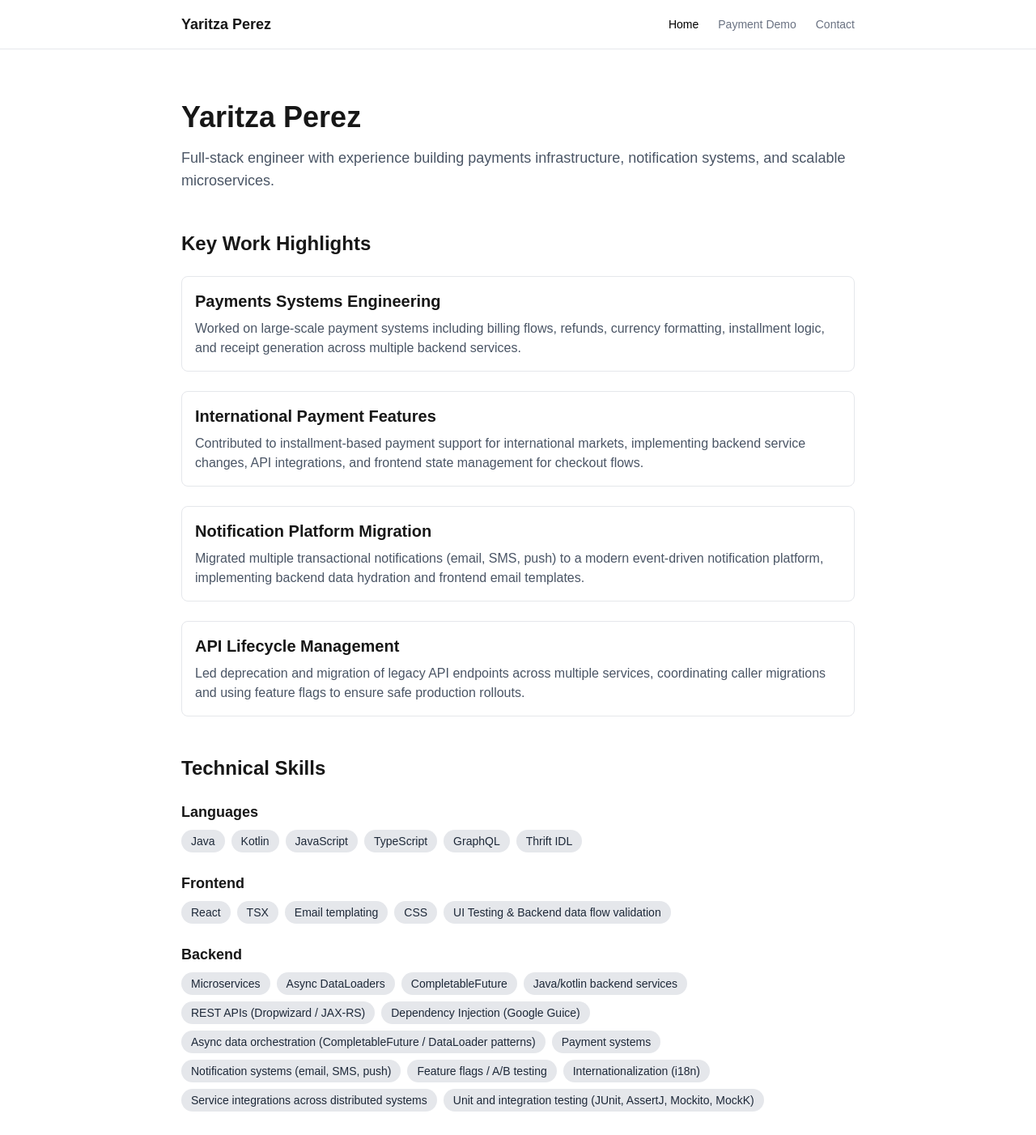
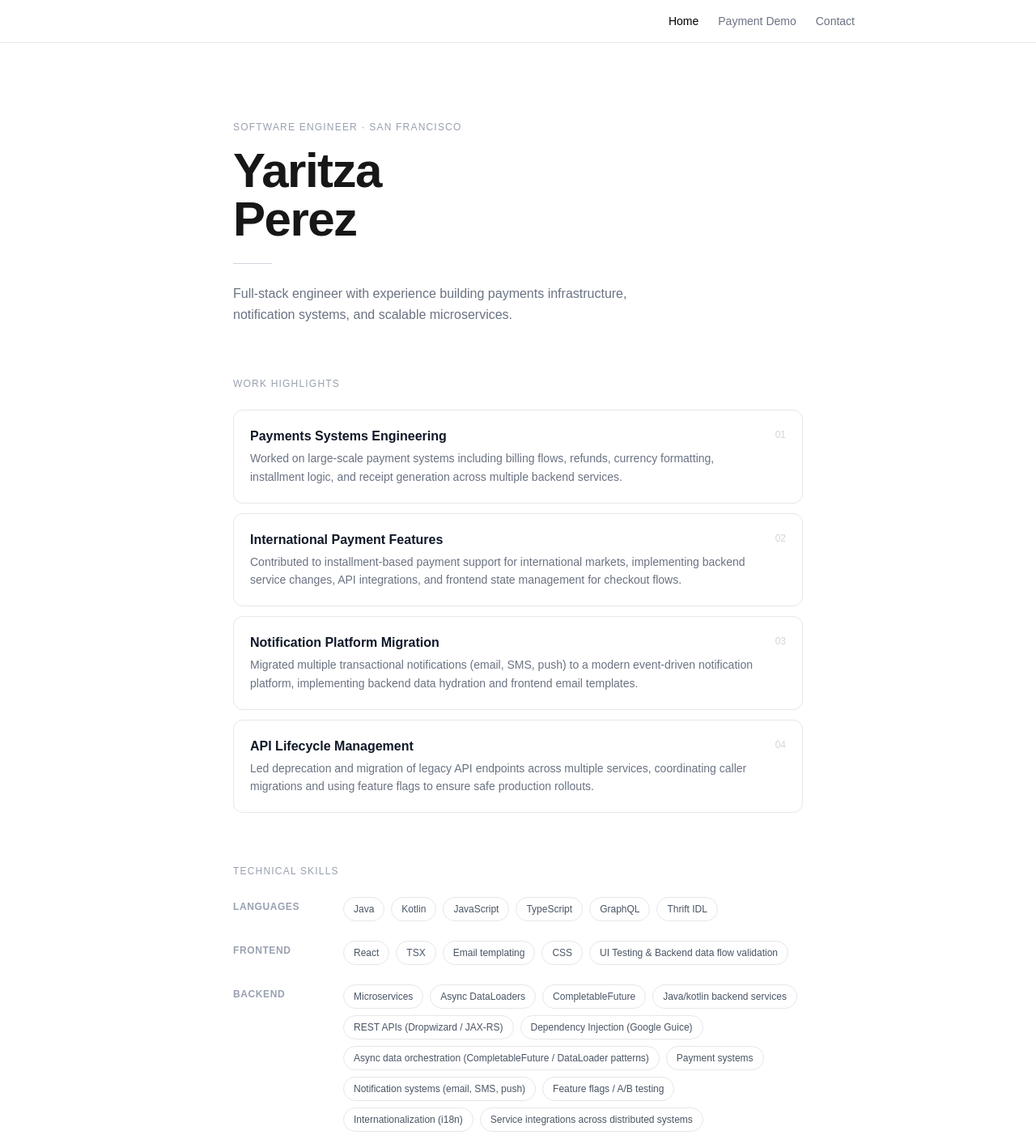
Before and after one commit to yaritzape9/PersonalWebsite, a Next.js app: page / in a window 1280 px wide. Shown: the top 1402 px of the page at 81% size. Built offline with nearby package versions, Linux system fonts and the light colour scheme.

Commit message:
adding redesign for frontend

```diff
--- a/src/app/page.tsx
+++ b/src/app/page.tsx
@@ -3,21 +3,24 @@ import SkillsSection from "@/components/SkillsSection";
 
 export default function Home() {
   return (
-    <main className="max-w-4xl mx-auto p-8
-                 bg-white dark:bg-black
-                 min-h-screen">
+    <main className="max-w-3xl mx-auto px-8 py-16 min-h-screen">
 
-      <h1 className="text-4xl font-bold mb-4">
-        Yaritza Perez
-      </h1>
-
-      <p className="text-lg text-gray-600 dark:text-gray-300">
-        Full-stack engineer with experience building payments infrastructure,
-        notification systems, and scalable microservices.
-      </p>
+      {/* Hero */}
+      <div className="mb-16">
+        <p className="text-xs font-mono uppercase tracking-widest text-gray-400 dark:text-gray-500 mb-4">
+          Software Engineer · San Francisco
+        </p>
+        <h1 className="text-6xl font-bold tracking-tight leading-none mb-6">
+          Yaritza<br />Perez
+        </h1>
+        <div className="w-12 h-px bg-gray-300 dark:bg-gray-700 mb-6" />
+        <p className="text-gray-500 dark:text-gray-400 leading-relaxed max-w-lg">
+          Full-stack engineer with experience building payments infrastructure,
+          notification systems, and scalable microservices.
+        </p>
+      </div>
 
       <HighlightsSection />
-
       <SkillsSection />
 
     </main>
--- a/src/components/HighlightsSection.tsx
+++ b/src/components/HighlightsSection.tsx
@@ -19,20 +19,41 @@ export default function HighlightsSection() {
       .finally(() => setLoading(false))
   }, [])
 
-  if (loading) return <p className="text-gray-400 mt-12">Loading highlights...</p>
-  if (error) return <p className="text-red-500 mt-12">{error}</p>
+  if (loading) return (
+    <section className="mb-16">
+      <div className="h-4 w-32 bg-gray-100 dark:bg-gray-800 rounded animate-pulse mb-8" />
+      {[...Array(3)].map((_, i) => (
+        <div key={i} className="h-24 bg-gray-100 dark:bg-gray-800 rounded-xl mb-3 animate-pulse" />
+      ))}
+    </section>
+  )
+
+  if (error) return <p className="text-red-500 mb-16">{error}</p>
 
   return (
-    <section className="mt-12">
-      <h2 className="text-2xl font-bold mb-6">Key Work Highlights</h2>
-      <div className="space-y-6">
-        {highlights.map((highlight) => (
+    <section className="mb-16">
+      <p className="text-xs font-mono uppercase tracking-widest text-gray-400 dark:text-gray-500 mb-6">
+        Work Highlights
+      </p>
+      <div className="space-y-3">
+        {highlights.map((highlight, i) => (
           <div
             key={highlight.title}
-            className="border p-4 rounded-lg border-gray-200 dark:border-gray-700 bg-white dark:bg-gray-900"
+            className="group border border-gray-200 dark:border-gray-800 rounded-xl p-5 hover:border-gray-400 dark:hover:border-gray-600 transition-colors"
           >
-            <h3 className="text-xl font-semibold">{highlight.title}</h3>
-            <p className="text-gray-600 dark:text-gray-300 mt-2">{highlight.description}</p>
+            <div className="flex items-start justify-between gap-4">
+              <div>
+                <h3 className="font-semibold text-gray-900 dark:text-gray-100 mb-1">
+                  {highlight.title}
+                </h3>
+                <p className="text-sm text-gray-500 dark:text-gray-400 leading-relaxed">
+                  {highlight.description}
+                </p>
+              </div>
+              <span className="text-xs font-mono text-gray-300 dark:text-gray-700 shrink-0 mt-0.5">
+                0{i + 1}
+              </span>
+            </div>
           </div>
         ))}
       </div>
--- a/src/components/Navbar.tsx
+++ b/src/components/Navbar.tsx
@@ -15,11 +15,13 @@ export default function Navbar() {
   return (
     <nav className="border-b border-gray-200 dark:border-gray-800 mb-8">
       <div className="max-w-4xl mx-auto px-8 py-4 flex items-center justify-between">
-        <Link href="/" className="font-bold text-lg">
-          Yaritza Perez
-        </Link>
+        {pathname !== "/" && (
+          <Link href="/" className="font-bold text-lg">
+            Yaritza Perez
+          </Link>
+        )}
 
-        <div className="flex gap-6">
+        <div className={`flex gap-6 ${pathname === "/" ? "ml-auto" : ""}`}>
           {links.map((link) => (
             <Link
               key={link.href}
--- a/src/components/SkillsSection.tsx
+++ b/src/components/SkillsSection.tsx
@@ -19,21 +19,35 @@ export default function SkillsSection() {
       .finally(() => setLoading(false))
   }, [])
 
-  if (loading) return <p className="text-gray-400 mt-12">Loading skills...</p>
-  if (error) return <p className="text-red-500 mt-12">{error}</p>
+  if (loading) return (
+    <section>
+      <div className="h-4 w-24 bg-gray-100 dark:bg-gray-800 rounded animate-pulse mb-8" />
+      {[...Array(3)].map((_, i) => (
+        <div key={i} className="h-16 bg-gray-100 dark:bg-gray-800 rounded-xl mb-3 animate-pulse" />
+      ))}
+    </section>
+  )
+
+  if (error) return <p className="text-red-500">{error}</p>
 
   return (
-    <section className="mt-12">
-      <h2 className="text-2xl font-bold mb-6">Technical Skills</h2>
+    <section>
+      <p className="text-xs font-mono uppercase tracking-widest text-gray-400 dark:text-gray-500 mb-6">
+        Technical Skills
+      </p>
       <div className="space-y-6">
         {skills.map((category) => (
-          <div key={category.category}>
-            <h3 className="text-lg font-semibold">{category.category}</h3>
-            <div className="flex flex-wrap gap-2 mt-2">
+          <div key={category.category} className="flex gap-6">
+            <div className="w-28 shrink-0">
+              <p className="text-xs font-semibold text-gray-400 dark:text-gray-500 uppercase tracking-wider pt-1">
+                {category.category}
+              </p>
+            </div>
+            <div className="flex flex-wrap gap-2">
               {category.skills.map((skill) => (
                 <span
                   key={skill}
-                  className="px-3 py-1 rounded-full text-sm bg-gray-200 dark:bg-gray-700 text-gray-800 dark:text-gray-200"
+                  className="text-xs px-3 py-1.5 rounded-full border border-gray-200 dark:border-gray-800 text-gray-600 dark:text-gray-400 hover:border-gray-400 dark:hover:border-gray-600 transition-colors"
                 >
                   {skill}
                 </span>
```
